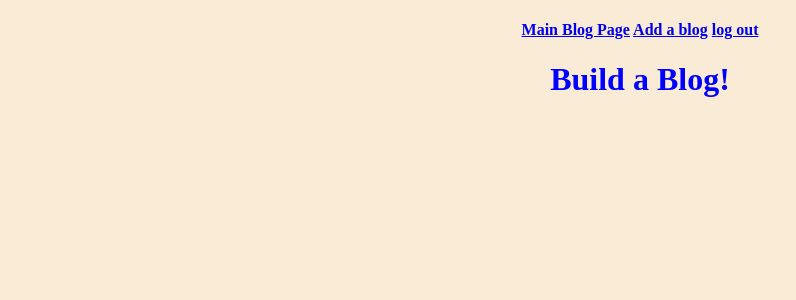
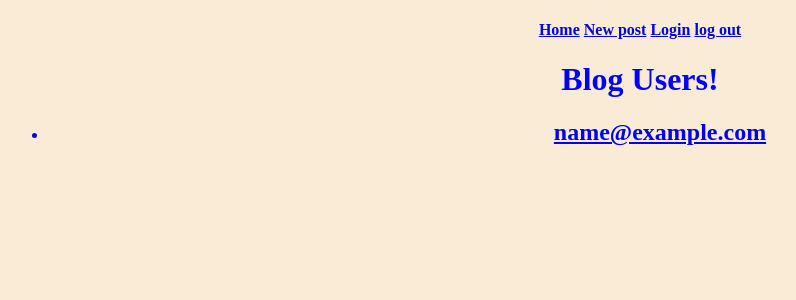
Before and after one commit to priyamrvishnu/blogz, a Flask app: page / in a window 1280 px wide. Shown: the top 300 px of the page, without its empty margins (0-796 px from the left). Run offline with Flask 2, Linux system fonts and the light colour scheme; the visitor is signed in with stand-in values (Sample User, id 1); data comes from the database, SQL or seed files in the repository; data that the repository does not hold is empty.

Commit message:
second stage

```diff
--- a/main.py
+++ b/main.py
@@ -6,7 +6,8 @@ from flask_sqlalchemy import SQLAlchemy
 app = Flask(__name__)
 app.config['DEBUG'] = True
 app.config['SQLALCHEMY_DATABASE_URI'] = 'mysql+pymysql://blogz:popcorn4@localhost:8889/blogz'
-app.config ['AQLALCHEMY_ECHO']=True
+app.config ['SQLALCHEMY_ECHO']=True
+#app.config['SQLALCHEMY_TRACK_MODIFICATIONS']=False
 db = SQLAlchemy(app)
 app.secret_key = "#19821604ayirp"
 
@@ -98,7 +99,7 @@ def index(id):
 
 @app.route('/todos', methods=['POST', 'GET'])
 def add_blog():
-
+    owner = User.query.filter_by(email= session['email']).first()
     if request.method == 'POST':
         task_title= request.form['title']
         task_blog_content= request.form['blog_content']
@@ -108,7 +109,7 @@ def add_blog():
         if task_blog_content=='':
             error="please specify the blog content"
             return redirect ('/todos?blog_content_error=' +error +'&title='+task_title)
-        update_blog =Blog(task_title,task_blog_content)
+        update_blog =Blog(task_title,task_blog_content,owner)
         db.session.add(update_blog)
         db.session.commit()
         return render_template('display.html',title="Add a Blog", update_blog=update_blog)
@@ -121,41 +122,21 @@ def add_blog():
         return render_template ('todos.html', title= "Add a Blog", title_error=title_error,
         blog_content_error=blog_content_error)
 
-@app.route('/', defaults={'id':0})
-@app.route('/display/<int:id>')
-def index(id):
-    owner = User.query.filter_by(email= session['email']).first()
-    if request.method == 'POST':
-        task_name = request.form['task']
-        new_task=Blog(task_name, owner)
-        db.session.add(new_task)
-        db.session.commit()
+@app.route('/', defaults={'id':0,'email':''})
+@app.route('/display/<int:id>',defaults={'email':''})
+@app.route('/display/<email>',defaults={'id':0})
+def index(id, email):
+    user_name=User.query.filter_by().all()
+    if id:
+        update_blog = Blog.query.get(id)
+        return render_template('display.html',title="Details of Blogs",
+         update_blog=update_blog )
+    if email:
+        user_blog=User.query.filter_by(email=email).first()
+        update_blog=Blog.query.filter_by(owner=user_blog).first()
+        return render_template('singleUser.html',title="Add a Blog", update_blog=update_blog)
 
-    if id:
-        update_blog=Blog.query.get(id)
-        return render_template('display.html',title="Add a Blog", update_blog=update_blog)
-
-    update_blog = Blog.query.filter_by(owner=owner).all()
-    return render_template('first.html',title="Build a Blog",
-         update_blog=update_blog )
-
-
-
-"""@app.route('/', methods=['POST', 'GET'])
-def index():
-
-    owner = User.query.filter_by(email= session['email']).first()
-    if request.method == 'POST':
-        task_name = request.form['task']
-        new_task=Task(task_name, owner)
-        db.session.add(new_task)
-        db.session.commit()
-
-    tasks = Task.query.filter_by(completed= False, owner=owner).all()
-    completed_tasks = Task.query.filter_by(completed=True,owner=owner).all()
-    return render_template('todos.html', title="Get It Done!", tasks=tasks, completed_tasks= completed_tasks)"""
-
-
+    return render_template('first.html', title="Blog Users!", user_name=user_name)
 
 if __name__ == '__main__':
     app.run()
--- a/templates/base.html
+++ b/templates/base.html
@@ -4,8 +4,9 @@
         <link rel="stylesheet" type="text/css" href="/static/style.css">
         <h4>
             <nav>
-            <a href="/blog">Main Blog Page</a>
-            <a href="/todos">Add a blog</a>
+            <a href="/">Home</a>
+            <a href="/todos">New post</a>
+            <a href="/login">Login</a>
             <a href="./logout">log out</a>
             </nav>
         </h4>
--- a/templates/first.html
+++ b/templates/first.html
@@ -2,11 +2,12 @@
 
 {% block content %}
 
-    <center><h1>Build a Blog!</h1></center>
-    {% for task in update_blog %}
-        <h2><a href="/display/{{task.id}}">{{task.title}}</a></h2>
-        <p>{{task.blog_content}}</p>
-        <hr>
+    <center><h1>Blog Users!</h1></center>
+    {% for task in user_name %}
+        <ul>
+            <li><h2><a href="/display/{{task.email}}">{{task.email}}</a></h2></li>
+
+        </ul>
     {% endfor %}
 
 {% endblock %}
```
Also changed, not shown: templates/singleUser.html (+14 -0 lines).
